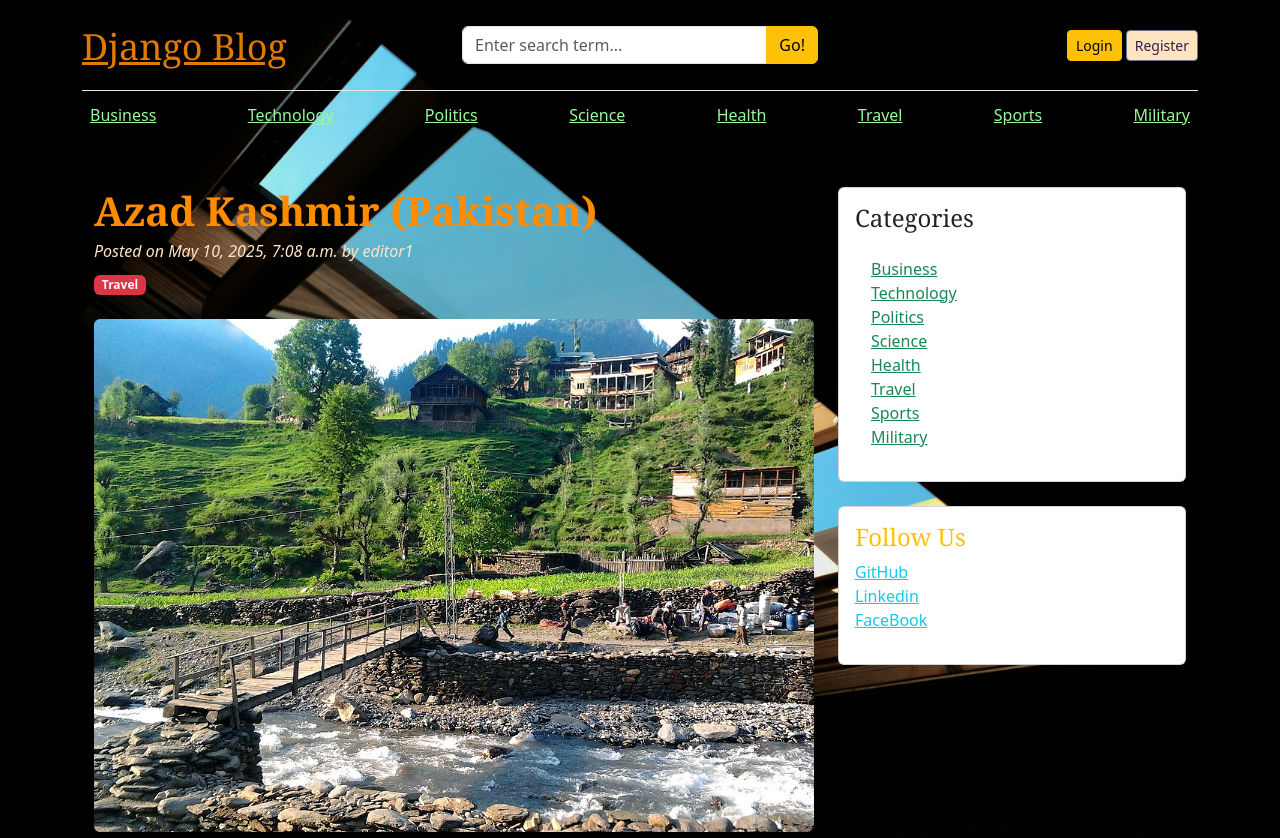
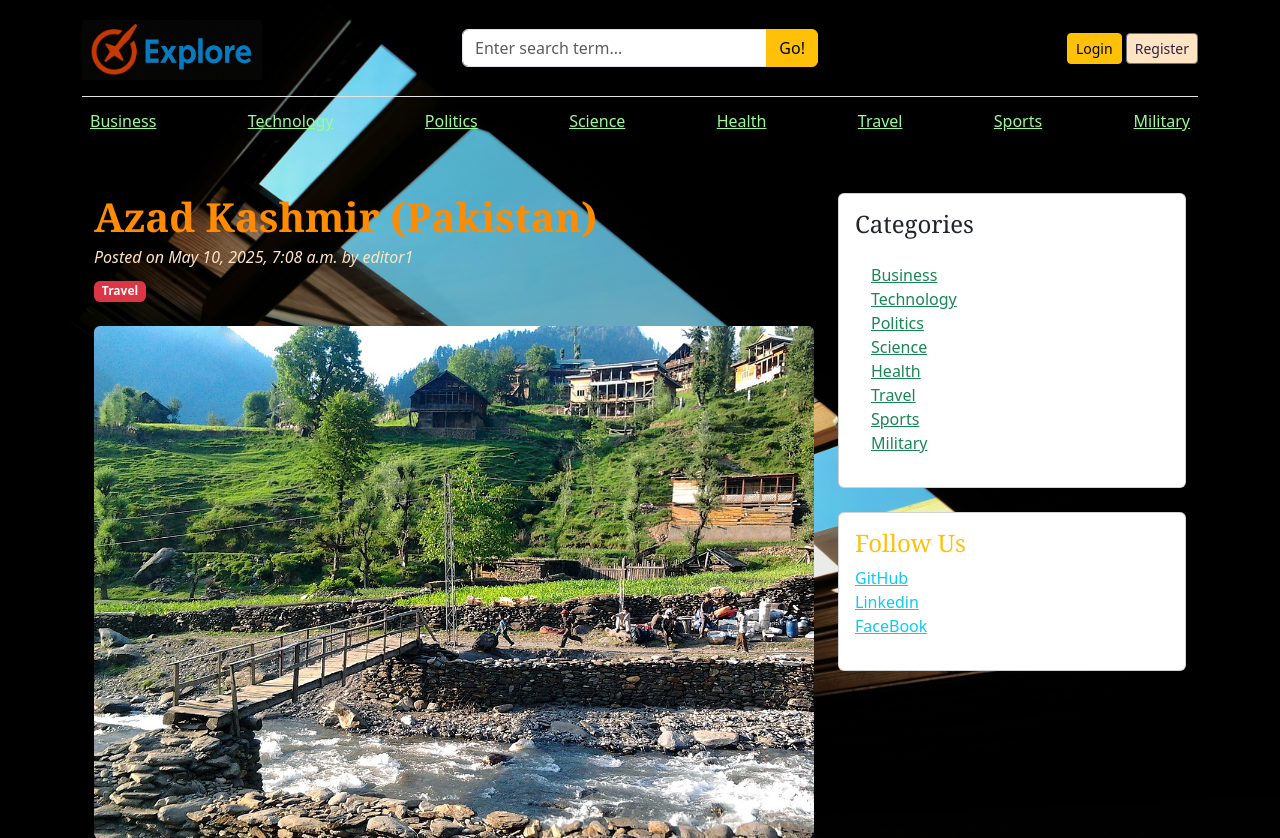
Before and after one commit to arin2024b/Django-Blog, a Django app: a page that uses templates/base.html in a window 1280 px wide. Shown: the top 838 px of the page. Run offline with Django 5.2, Linux system fonts and the light colour scheme; data comes from the database, SQL or seed files in the repository.

Commit message:
Add Logo

```diff
--- a/templates/base.html
+++ b/templates/base.html
@@ -4,7 +4,8 @@
 <head>
     <meta charset="UTF-8">
     <meta name="viewport" content="width=device-width, initial-scale=1.0">
-    <title>Blog Page</title>
+    <link rel="icon" type="image/png" href="{% static 'images/Logo.png' %}"> <!--for logo at title-->
+    <title>Explore</title>
 
     <link rel="stylesheet" href="https://cdnjs.cloudflare.com/ajax/libs/font-awesome/4.7.0/css/font-awesome.min.css">
     <link href="https://cdn.jsdelivr.net/npm/bootstrap@5.3.3/dist/css/bootstrap.min.css" rel="stylesheet" integrity="sha384-QWTKZyjpPEjISv5WaRU9OFeRpok6YctnYmDr5pNlyT2bRjXh0JMhjY6hW+ALEwIH" crossorigin="anonymous">
@@ -143,7 +144,7 @@
       <header class="blog-header py-3">
         <div class="row flex-nowrap justify-content-between align-items-center">
           <div class="col-4 pt-1">
-            <a class="blog-header-logo" id="headLine" href="/">Django Blog</a>
+            <a class="blog-header-logo" id="headLine" href="/"><img src="{% static 'images/Website_Name.png' %}" alt="Explore" style="height: 60px; width:180px"></a>
           </div>
           <div class="col-4">
             <form action="{% url 'search' %}" method="GET">
```
Also changed, not shown: Blog_main/static/images/Logo.png (added), Blog_main/static/images/Website_Name.png (added).
